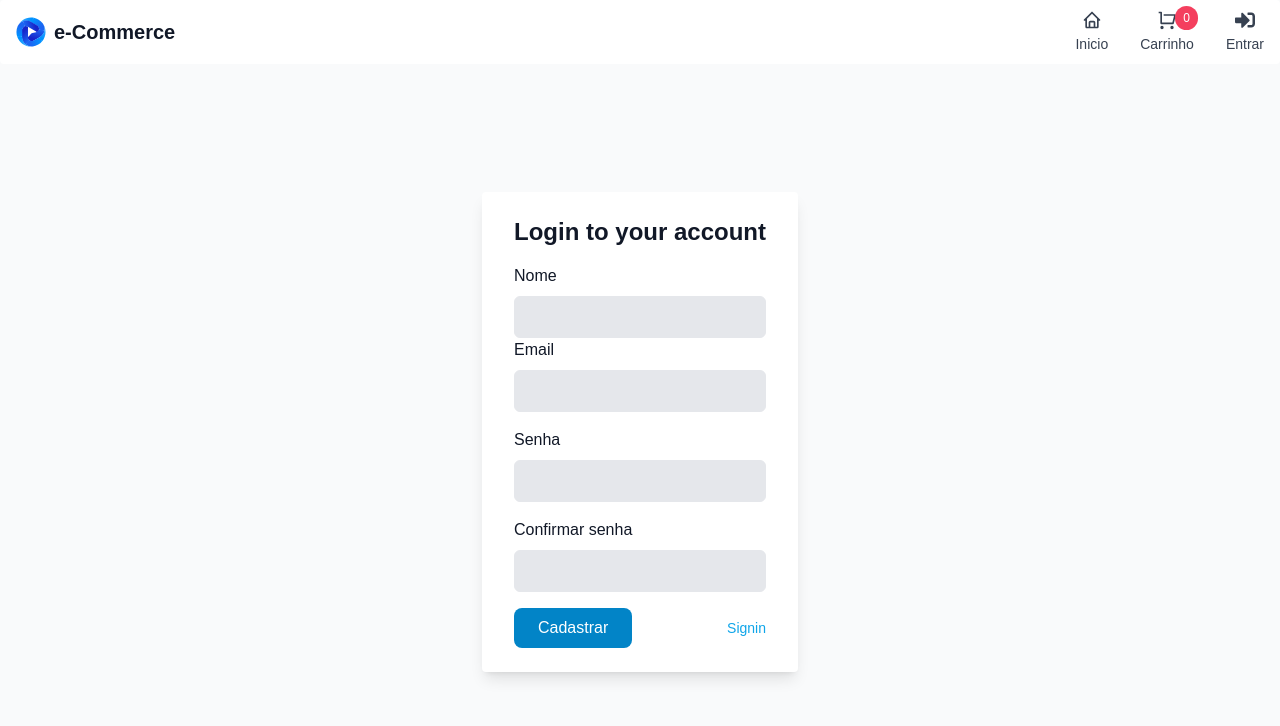
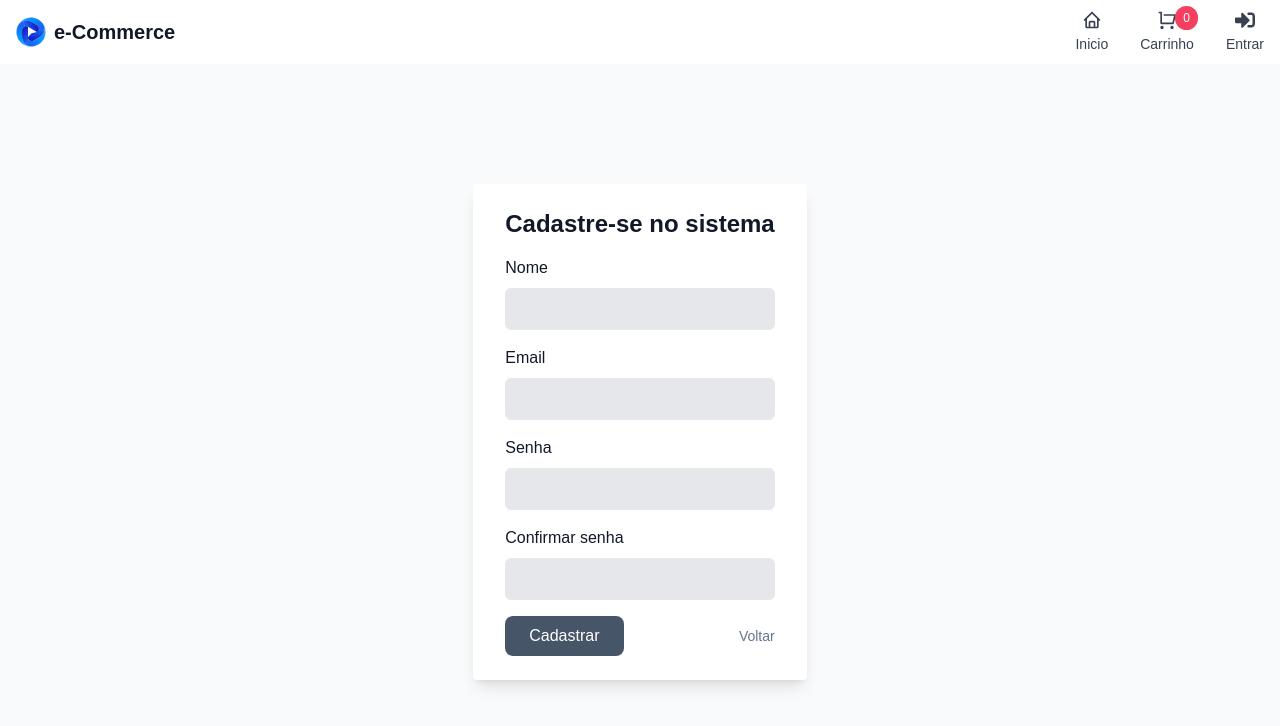
Before and after one commit to paulodantasbjr/ecommerce, a Next.js app: page /register in a window 1280 px wide. Shown: the top 726 px of the page. Built offline with nearby package versions, Linux system fonts and the light colour scheme.

Commit message:
Fix language to PT-BR

```diff
--- a/next.config.js
+++ b/next.config.js
@@ -25,8 +25,8 @@ module.exports = {
     ]
   },
   env: {
-    // BASE_URL: 'http://localhost:3000',
-    BASE_URL: 'https://ecommerce-paulodantasrj.vercel.app',
+    BASE_URL: 'http://localhost:3000',
+    // BASE_URL: 'https://ecommerce-paulodantasrj.vercel.app',
     MONGO_URL:
       'mongodb+srv://admin:admin@cluster0.dyw74.mongodb.net/ecommerce?retryWrites=true&w=majority',
     ACCESS_TOKEN_SECRET: 'token_secret',
--- a/pages/register/index.tsx
+++ b/pages/register/index.tsx
@@ -78,11 +78,11 @@ const Register: NextPage = () => {
       <div className="flex h-full items-center justify-center">
         <div className="rounded  bg-white px-8 py-6 text-left shadow-lg dark:bg-gray-800">
           <h3 className="text-center text-2xl font-bold">
-            Login to your account
+            Cadastre-se no sistema
           </h3>
           <form onSubmit={handleSubmit}>
             <div className="mt-4">
-              <div>
+              <div className="mt-4">
                 <label className="block" htmlFor="name">
                   Nome
                 </label>
@@ -94,7 +94,7 @@ const Register: NextPage = () => {
                   className="auth-input"
                 />
               </div>
-              <div>
+              <div className="mt-4">
                 <label className="block" htmlFor="email">
                   Email
                 </label>
@@ -135,7 +135,7 @@ const Register: NextPage = () => {
                   Cadastrar
                 </button>
                 <Link href="/signin">
-                  <a className="auth-link--page ">Signin</a>
+                  <a className="auth-link--page ">Voltar</a>
                 </Link>
               </div>
             </div>
--- a/pages/signin/index.tsx
+++ b/pages/signin/index.tsx
@@ -72,12 +72,12 @@ const Signin: NextPage = () => {
   return (
     <>
       <Head>
-        <title>Login Page</title>
+        <title>Pagina de login</title>
       </Head>
       <div className="flex h-full items-center justify-center">
         <div className="rounded  bg-white px-8 py-6 text-left shadow-lg dark:bg-gray-800 ">
           <h3 className="text-center text-2xl font-bold">
-            Login to your account
+            Entre com sua conta
           </h3>
           <form onSubmit={handleSubmit}>
             <div className="mt-4">
@@ -109,7 +109,7 @@ const Signin: NextPage = () => {
               </div>
               <div className="flex items-baseline justify-between">
                 <button type="submit" className="auth-button">
-                  Login
+                  Entrar
                 </button>
                 <Link href="/register">
                   <a className="auth-link--page">Cadastrar-se</a>
--- a/styles/globals.css
+++ b/styles/globals.css
@@ -29,12 +29,12 @@
     @apply flex w-full items-center justify-center py-2 px-4 text-sm hover:bg-gray-100 dark:hover:bg-gray-600;
   }
   .auth-input {
-    @apply mt-2 w-full rounded-md border bg-gray-200 px-4 py-2 focus:outline-none focus:ring-1 focus:ring-blue-600;
+    @apply mt-2 w-full rounded-md border bg-gray-200 px-4 py-2 focus:outline-none focus:ring-1 focus:ring-gray-600 dark:bg-gray-600;
   }
   .auth-button {
-    @apply mt-4 rounded-lg bg-sky-600 px-6 py-2 text-white hover:brightness-95;
+    @apply mt-4 rounded-lg bg-slate-600 px-6 py-2 text-white hover:brightness-95;
   }
   .auth-link--page {
-    @apply text-sm text-sky-500 hover:text-sky-400 hover:underline;
+    @apply text-sm text-slate-500 hover:text-slate-400 hover:underline;
   }
 }
```
